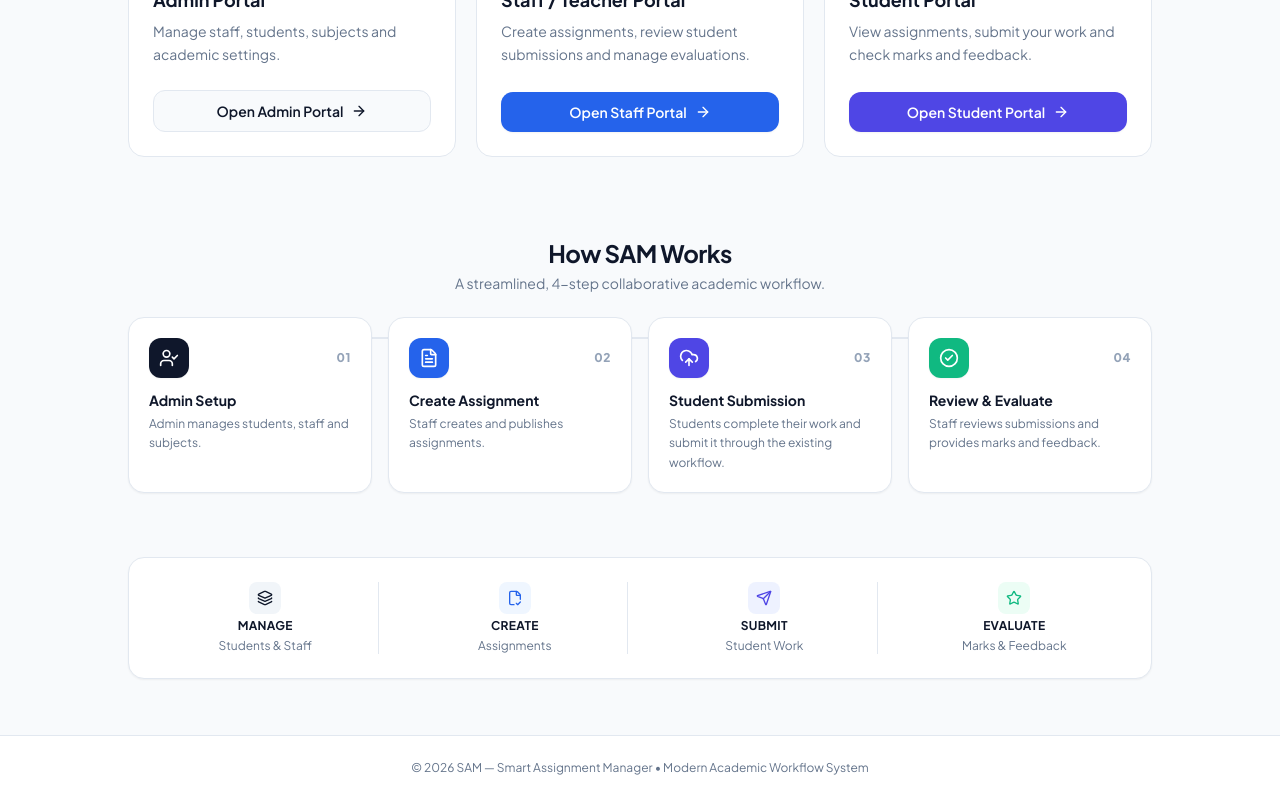
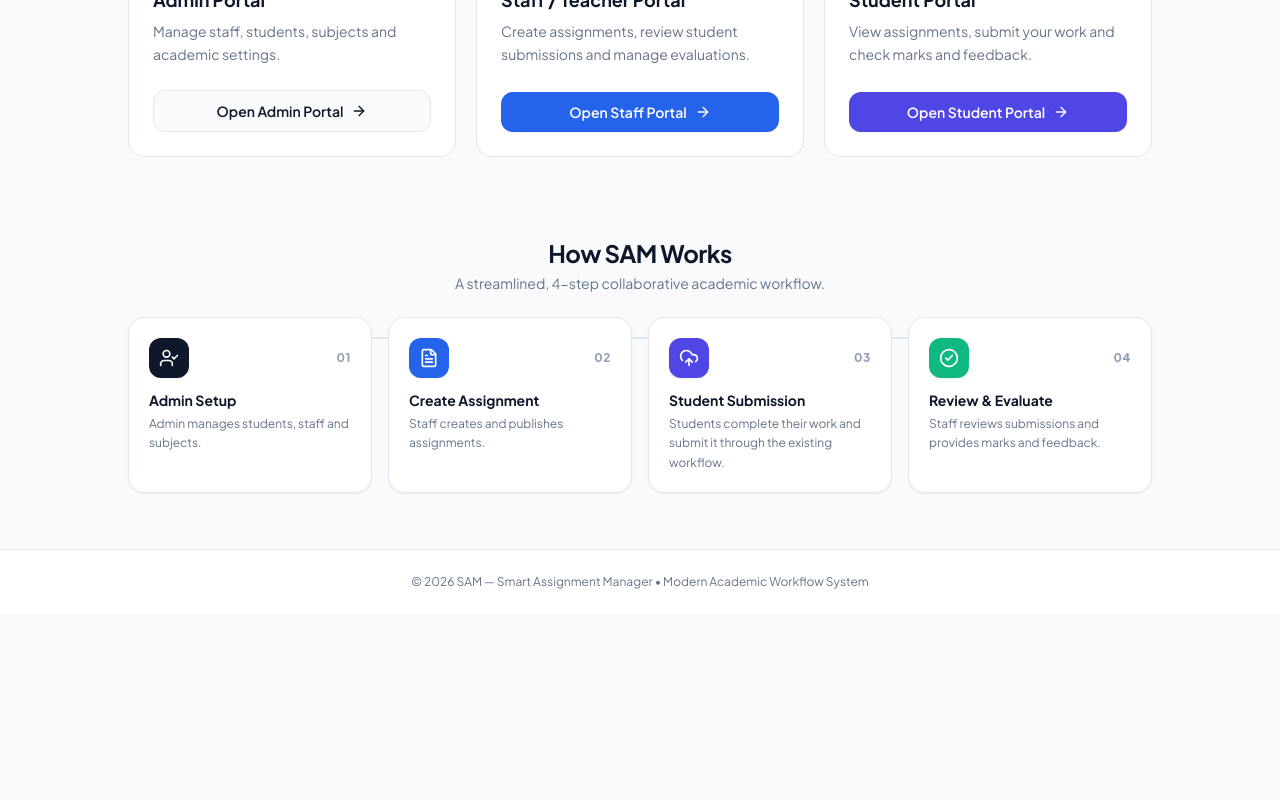
Before and after one commit to ramayanamraghuram04-rgb/SAM, a React (Vite) app: page / in a window 1280 px wide. Shown: the part 664-1464 px from the top of the page. After the commit the page ends 1278 px from the top, so only its background shows below. Built offline with nearby package versions, Linux system fonts and the light colour scheme; no server answers.

Commit message:
feat: completely remove 4-column information strip (Manage, Create, Submit, Evaluate) from landing page

```diff
--- a/src/pages/public/LandingPage.tsx
+++ b/src/pages/public/LandingPage.tsx
@@ -6,11 +6,7 @@ import {
   FileText,
   UploadCloud,
   CheckCircle2,
-  Sparkles,
-  Layers,
-  FileCheck2,
-  Send,
-  Star
+  Sparkles
 } from 'lucide-react';
 import { Button } from '../../components/common/Button';
 import { AdminSticker } from '../../components/illustrations/AdminSticker';
@@ -375,45 +371,6 @@ export const LandingPage: React.FC<LandingPageProps> = ({ onGoToLogin }) => {
           </div>
         </section>
 
-        {/* 7. SIMPLE INFORMATION STRIP (No Fake Numerical Statistics) */}
-        <section className="bg-white rounded-2xl border border-[#E2E8F0] p-6 max-w-5xl mx-auto shadow-xs">
-          <div className="grid grid-cols-2 sm:grid-cols-4 gap-6 text-center divide-y sm:divide-y-0 sm:divide-x divide-[#E2E8F0]">
-
-            <div className="pt-2 sm:pt-0 sm:px-3 space-y-1">
-              <div className="inline-flex items-center justify-center w-8 h-8 rounded-lg bg-slate-100 text-[#0F172A] mb-1">
-                <Layers className="w-4 h-4" />
-              </div>
-              <p className="text-xs font-bold text-[#0F172A] tracking-wide uppercase">Manage</p>
-              <p className="text-xs text-[#64748B]">Students & Staff</p>
-            </div>
-
-            <div className="pt-4 sm:pt-0 sm:px-3 space-y-1">
-              <div className="inline-flex items-center justify-center w-8 h-8 rounded-lg bg-blue-50 text-[#2563EB] mb-1">
-                <FileCheck2 className="w-4 h-4" />
-              </div>
-              <p className="text-xs font-bold text-[#0F172A] tracking-wide uppercase">Create</p>
-              <p className="text-xs text-[#64748B]">Assignments</p>
-            </div>
-
-            <div className="pt-4 sm:pt-0 sm:px-3 space-y-1">
-              <div className="inline-flex items-center justify-center w-8 h-8 rounded-lg bg-indigo-50 text-[#4F46E5] mb-1">
-                <Send className="w-4 h-4" />
-              </div>
-              <p className="text-xs font-bold text-[#0F172A] tracking-wide uppercase">Submit</p>
-              <p className="text-xs text-[#64748B]">Student Work</p>
-            </div>
-
-            <div className="pt-4 sm:pt-0 sm:px-3 space-y-1">
-              <div className="inline-flex items-center justify-center w-8 h-8 rounded-lg bg-emerald-50 text-[#10B981] mb-1">
-                <Star className="w-4 h-4" />
-              </div>
-              <p className="text-xs font-bold text-[#0F172A] tracking-wide uppercase">Evaluate</p>
-              <p className="text-xs text-[#64748B]">Marks & Feedback</p>
-            </div>
-
-          </div>
-        </section>
-
       </main>
 
       {/* 10. FOOTER - Minimal, Professional, No Department Restriction */}
```
